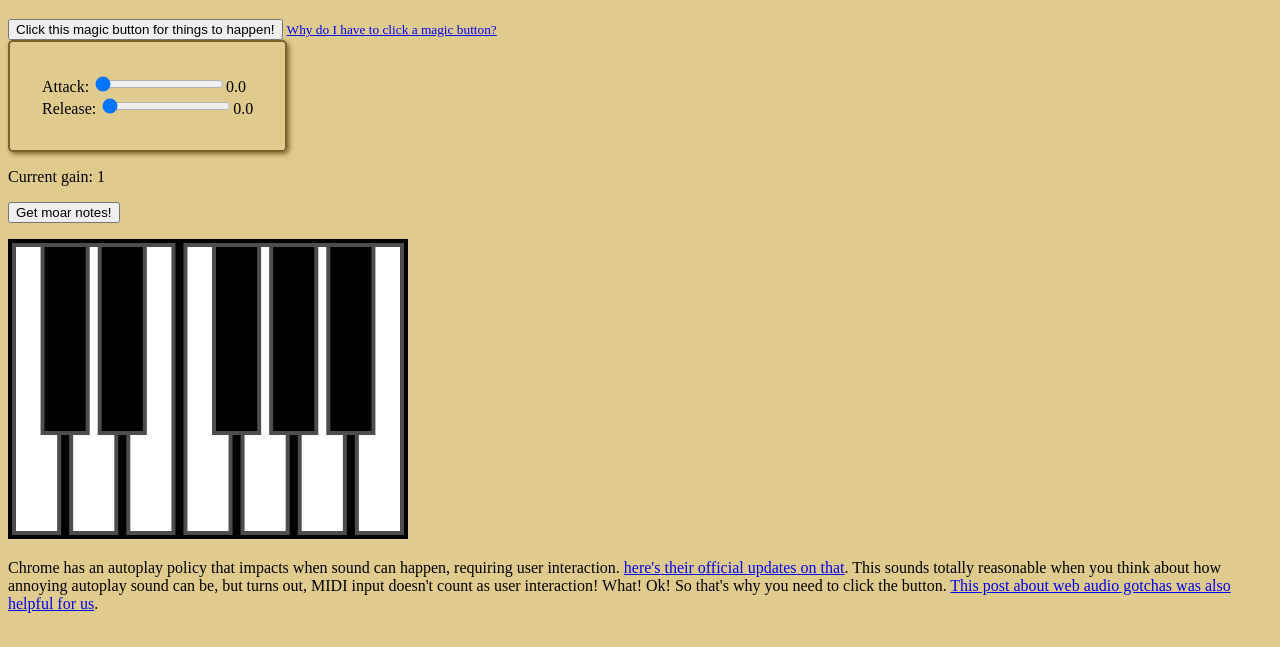
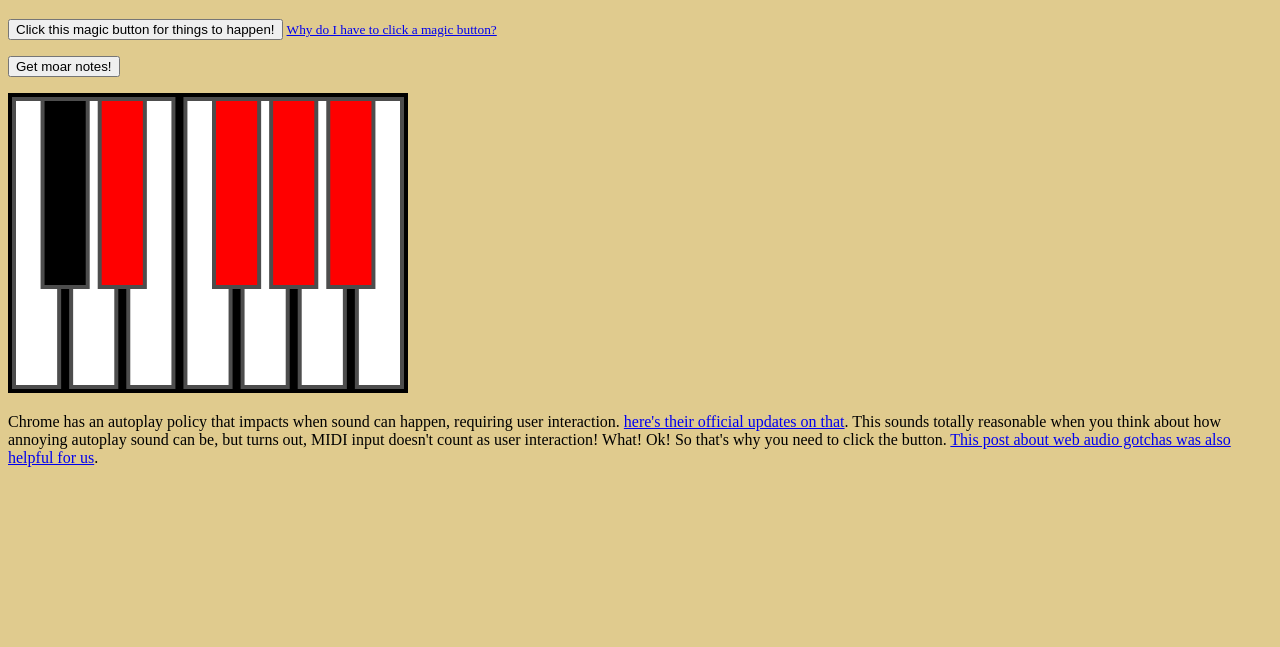
Before and after one commit to pselle/codachrome, a plain HTML site: page static/index.html in a window 1280 px wide. Both pictures are taken after a click on the button "Click this magic button for things to happen!". Shown: the part 61-708 px from the top of the page. Drawn offline with Linux system fonts and the light colour scheme.

Commit message:
Some refactoring on JS, moving init to user action

```diff
--- a/static/index.html
+++ b/static/index.html
@@ -12,25 +12,9 @@
   <body>
     <h1>A Small Synth</h1>
 
-    <button>Click this magic button for things to happen!</button>
+    <button id="get-goin">Click this magic button for things to happen!</button>
     <small><a href="#chrome-autoplay-discoveries">Why do I have to click a magic button?</a></small>
 
-    <div id="synth">
-      Attack:
-      <input type="range" min="0" max="0.5" step="0.05" value="0" class="slider" id="attack">
-      <span id="attack-value">0.0</span>
-      <br>
-
-      Release:
-      <input type="range" min="0" max="1" step="0.1" value="0" class="slider" id="release">
-      <span id="release-value">0.0</span>
-    </div>
-
-    <p>
-      Current gain:
-
-      <span id="current-gain"></span>
-    </p>
     <p>
       <button id = "run">Get moar notes!</button>
     </p>
--- a/static/script.js
+++ b/static/script.js
@@ -1,37 +1,7 @@
-console.log("hey!");
-
-
-
-
-
-/* WebAudio API */
-
-// for legacy browsers
-const AudioContext = window.AudioContext || window.webkitAudioContext;
-
-
-// create a new audio context
-const audioCtx = new AudioContext();
-
-// Try making an oscillator
-const osc = audioCtx.createOscillator();
-const gainNode = audioCtx.createGain();
-osc.type = 'sawtooth';
-osc.start();
-
-setInterval(function(){
-    document.getElementById("current-gain").innerText = Math.floor(gainNode.gain.value*100)/100;
-}, 10)
-
-// connect the oscillator to gain node, and the gain node to the audio context
-osc.connect(gainNode);
-gainNode.connect(audioCtx.destination);
-gainNode.gain.value = 1;
-
-
-
+let audioCtx, osc, gainNode;
 
 // midi stuff
+
 
 if (navigator.requestMIDIAccess) {
     console.log('This browser supports WebMIDI!');
@@ -42,9 +12,6 @@ if (navigator.requestMIDIAccess) {
 
 navigator.requestMIDIAccess()
     .then(onMIDISuccess, onMIDIFailure);
-
-
-
 
 octave = 4;
 
@@ -67,26 +34,38 @@ var keysDown = {
 
 var userInputNotes = [];
 
-// initialize function that runs on page launch
+// initialize function that runs on user-init launch
 
-function init(){
+function initAudio(){
+  // for legacy browsers
+  console.log('init!')
+  const AudioContext = window.AudioContext || window.webkitAudioContext;
+
+
+  // create a new audio context
+  audioCtx = new AudioContext();
+
+  // Try making an oscillator
+  osc = audioCtx.createOscillator();
+  gainNode = audioCtx.createGain();
+  osc.type = 'sawtooth';
+  osc.start();
+
+
+  // connect the oscillator to gain node, and the gain node to the audio context
+  osc.connect(gainNode);
+  gainNode.connect(audioCtx.destination);
+  gainNode.gain.value = 0; // start silently
 
   // enable key listeners
-
+  console.log('a')
   enableKeyboardKeys();
-  enableSliders();
   enableRequestButton();
 
   var song = [63, 70, 78, 56, 34, 63];
-  //playArrayOfNotes(song);
+  playArrayOfNotes(song);
 
 }
-
-init();
-
-attackTime = 0;
-releaseTime = 0;
-
 
 function enableKeyboardKeys(){
 
@@ -140,25 +119,9 @@ function enableKeyboardKeys(){
             gainNode.gain.cancelScheduledValues(audioCtx.currentTime);
             gainNode.gain.linearRampToValueAtTime(0, audioCtx.currentTime + releaseTime);
           }
-
       }
-
     });
 }
-
-function enableSliders(){
-
-    document.querySelector("#attack").addEventListener("change", function(e){
-        attackTime = Number(e.target.value);
-        document.querySelector("#attack-value").innerText = e.target.value;
-    });
-
-    document.querySelector("#release").addEventListener("change", function(e){
-        releaseTime = Number(e.target.value);
-        document.querySelector("#release-value").innerText = e.target.value;
-    });
-}
-
 
 function enableRequestButton(){
     document.querySelector("#run").addEventListener("click", function(e){
@@ -194,9 +157,6 @@ function playFrequency(freq, velocity){
     gainNode.gain.value = 1;
     console.log(velocity);
 
-    // UNCOMMENT THIS TO USE ENVELOPES!
-    // gainNode.gain.cancelScheduledValues(audioCtx.currentTime);
-    // gainNode.gain.linearRampToValueAtTime(velocity/127, audioCtx.currentTime + attackTime);
   }
 
 }
@@ -334,3 +294,7 @@ function playNoteFromArray(arr){
   }, 500)
 
 }
+
+document.getElementById('get-goin').addEventListener('click', function() {
+  initAudio();
+})
```
